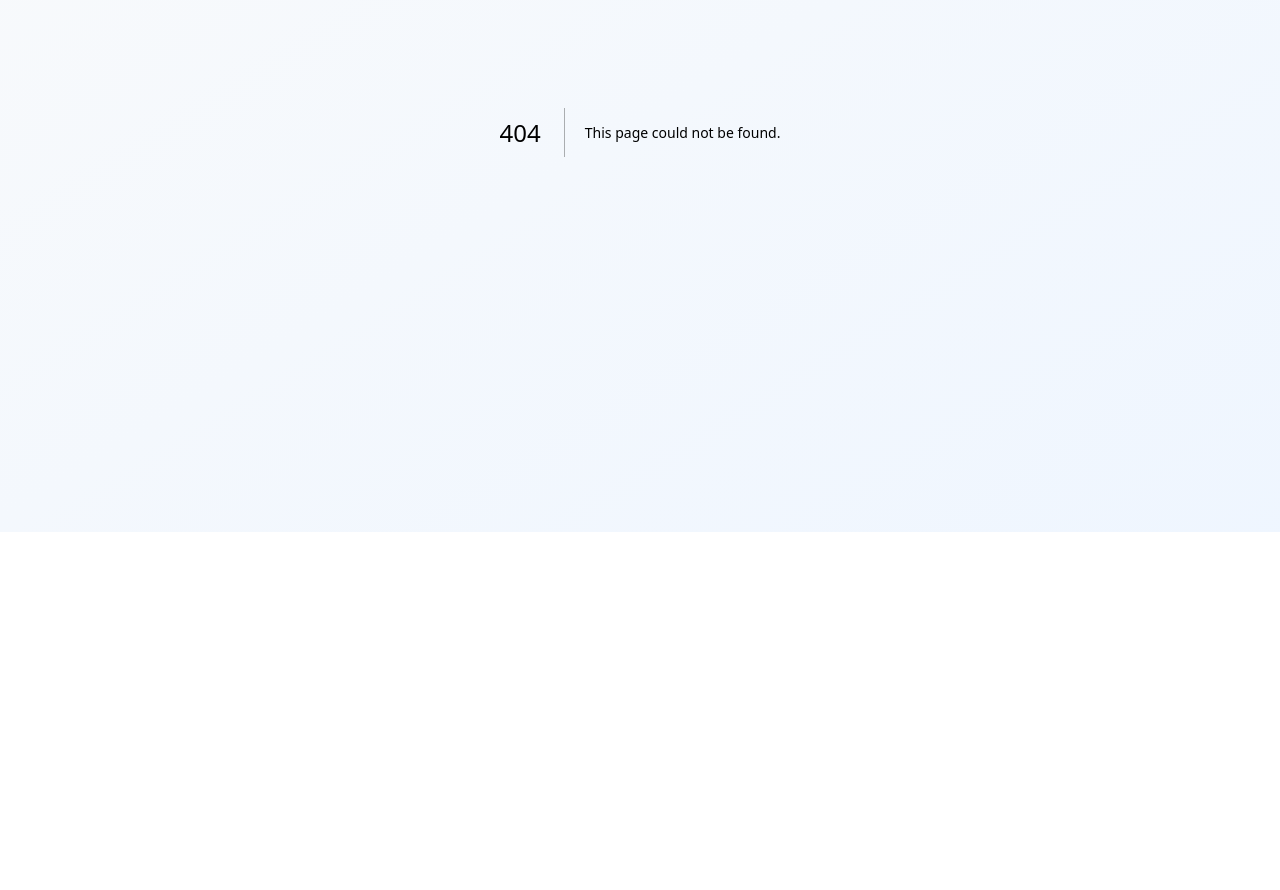
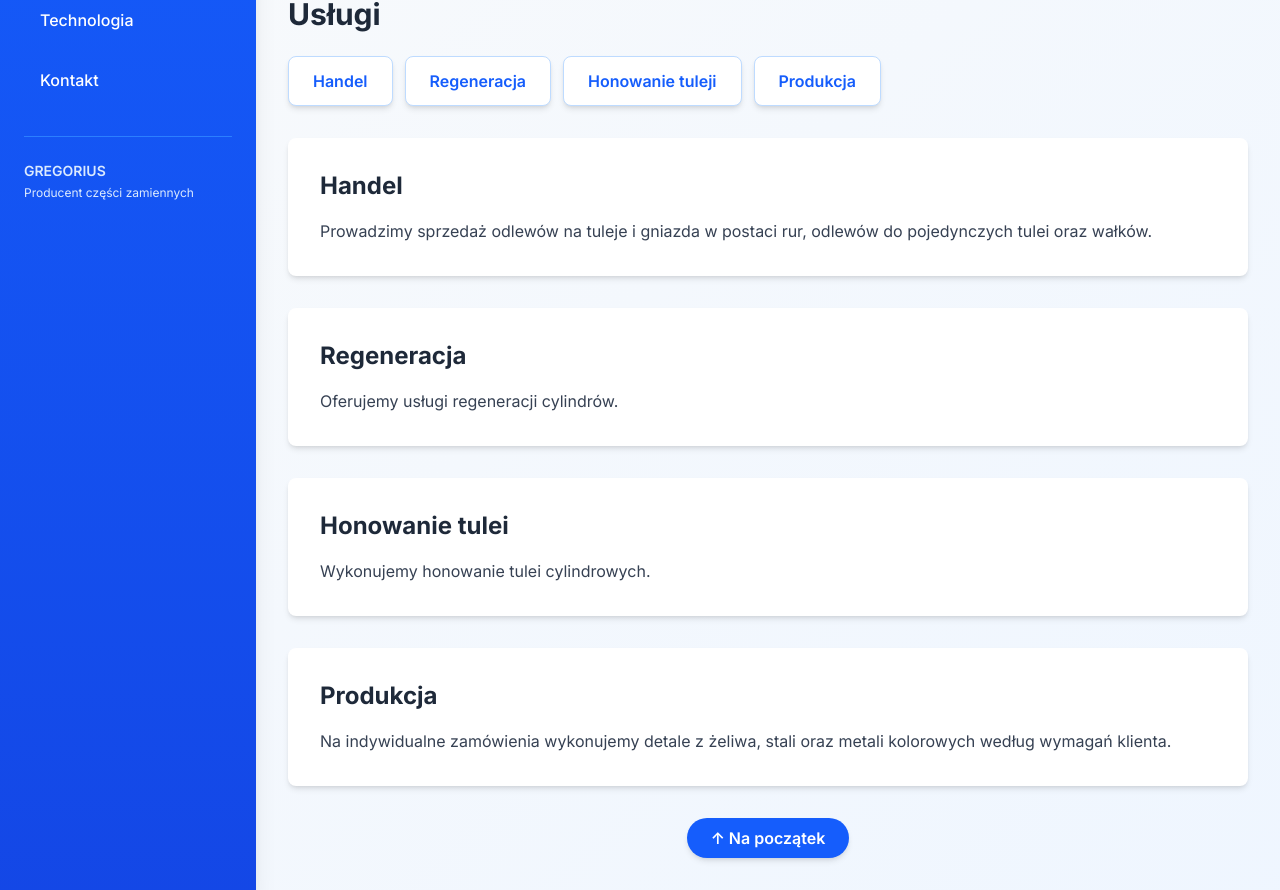
Before and after one commit to Brylson123/Next-js-Gregorius, a Next.js app: page /uslugi in a window 1280 px wide. Before the commit this address had no page. Shown: the part 268-1158 px from the top of the page. Before the commit the page ends 800 px from the top, so only its background shows below. Built offline with nearby package versions, Linux system fonts and the light colour scheme.

Commit message:
feat: new improvments

```diff
--- a/src/app/kontakt/page.tsx
+++ b/src/app/kontakt/page.tsx
@@ -16,8 +16,6 @@ export default function Kontakt() {
           <h1 className="text-2xl lg:text-3xl font-bold text-gray-800 mb-6">Kontakt</h1>
 
           <div className="grid grid-cols-1 lg:grid-cols-3 gap-8">
-            <div className="lg:col-span-1 flex">
-              <div className="bg-white rounded-xl shadow-lg p-6 w-full flex flex-col">
             <div className="lg:col-span-1 flex">
               <div className="bg-white rounded-xl shadow-lg p-6 w-full flex flex-col">
                 <h2 className="section-title">Kontakt</h2>
@@ -48,8 +46,6 @@ export default function Kontakt() {
               </div>
             </div>
 
-            <div className="lg:col-span-2 flex">
-              <div className="bg-white rounded-xl shadow-lg p-6 w-full">
             <div className="lg:col-span-2 flex">
               <div className="bg-white rounded-xl shadow-lg p-6 w-full">
                 <h2 className="section-title">Wyślij wiadomość</h2>
--- a/src/app/layout.tsx
+++ b/src/app/layout.tsx
@@ -6,7 +6,7 @@ const inter = Inter({ subsets: ['latin'] })
 
 export const metadata: Metadata = {
   title: 'GREGORIUS - Producent tulei cylindrowych i gniazd zaworowych',
-  description: 'GREGORIUS - uznany producent części zamiennych do silników spalinowych. Specjalizujemy się w tulejach cylindrowych, gniazdach zaworowych i prowadnicach zaworowych.',
+  description: 'GREGORIUS - uznany producent części zamiennych do silników spalinowych. Specjalizujemy się w tulejach cylindrowych i gniazdach zaworowych.',
   keywords: 'tuleje cylindrowe, gniazda zaworowe, części zamienne, silniki spalinowe, GREGORIUS',
 }
 
--- a/src/app/produkty/page.tsx
+++ b/src/app/produkty/page.tsx
@@ -37,8 +37,7 @@ export default function Produkty() {
           <div className="mb-8">
             <p className="content-text text-lg">
               GREGORIUS to uznany producent części zamiennych do silników spalinowych,
-              specjalizujący się w wysokiej jakości tulejach cylindrowych, gniazdach zaworowych
-              i prowadnicach zaworowych.
+              specjalizujący się w wysokiej jakości tulejach cylindrowych i gniazdach zaworowych.
             </p>
           </div>
 
--- a/src/app/technologia/page.tsx
+++ b/src/app/technologia/page.tsx
@@ -27,9 +27,8 @@ export default function Technologia() {
               <div>
                 <h3 className="text-xl font-semibold text-gray-800 mb-3">1. Materiały</h3>
                 <p className="content-text">
-                  Materiały pochodzą od renomowanych dostawców z długimi tradycjami na krajowym
-                  rynku motoryzacyjnym. Odlewy żeliwne do tulei cylindrowych, gniazd zaworowych
-                  i prowadnic zaworowych produkowane są zgodnie z odpowiednimi normami branżowymi.
+                  Materiały pochodzą od firmy MAHLE Polska z Krotoszyna. Odlewy żeliwne do tulei cylindrowych, gniazd zaworowych
+                  produkowane są zgodnie z odpowiednimi normami branżowymi.
                 </p>
               </div>
 
--- /dev/null
+++ b/src/app/uslugi/page.tsx
@@ -0,0 +1,61 @@
+import Header from '@/components/Header'
+import Navigation from '@/components/Navigation'
+
+export default function Sprzedaz() {
+  return (
+    <div className="flex min-h-screen">
+      <Navigation />
+
+      <main className="flex-1 lg:ml-0 ml-0 p-4 lg:p-8 pt-16 lg:pt-8">
+        <Header />
+
+        <div className="mt-6 lg:mt-8">
+          <h1 className="text-2xl lg:text-3xl font-bold text-gray-800 mb-6">Usługi</h1>
+
+          <div className="flex flex-col lg:flex-row gap-3 mb-6 lg:mb-8">
+            <a href="#handel" className="flex items-center justify-center text-sm lg:text-base text-blue-600 hover:text-blue-700 font-semibold py-3 px-6 rounded-lg border border-blue-200 hover:border-blue-300 bg-white hover:bg-blue-50 shadow-md hover:shadow-lg transition-all duration-200 w-full lg:w-auto">Handel</a>
+            <a href="#regeneracja" className="flex items-center justify-center text-sm lg:text-base text-blue-600 hover:text-blue-700 font-semibold py-3 px-6 rounded-lg border border-blue-200 hover:border-blue-300 bg-white hover:bg-blue-50 shadow-md hover:shadow-lg transition-all duration-200 w-full lg:w-auto">Regeneracja</a>
+            <a href="#honowanie" className="flex items-center justify-center text-sm lg:text-base text-blue-600 hover:text-blue-700 font-semibold py-3 px-6 rounded-lg border border-blue-200 hover:border-blue-300 bg-white hover:bg-blue-50 shadow-md hover:shadow-lg transition-all duration-200 w-full lg:w-auto">Honowanie tuleji</a>
+            <a href="#produkcja" className="flex items-center justify-center text-sm lg:text-base text-blue-600 hover:text-blue-700 font-semibold py-3 px-6 rounded-lg border border-blue-200 hover:border-blue-300 bg-white hover:bg-blue-50 shadow-md hover:shadow-lg transition-all duration-200 w-full lg:w-auto">Produkcja</a>
+          </div>
+
+          <div className="space-y-6 lg:space-y-8">
+            <section id="handel" className="bg-white rounded-lg shadow-md p-6 lg:p-8">
+              <h2 className="text-xl lg:text-2xl font-bold text-gray-800 mb-4">Handel</h2>
+              <p className="text-gray-700 leading-relaxed">
+                Prowadzimy sprzedaż odlewów na tuleje i gniazda w postaci rur, odlewów do pojedynczych tulei oraz wałków.
+              </p>
+            </section>
+
+            <section id="regeneracja" className="bg-white rounded-lg shadow-md p-6 lg:p-8">
+              <h2 className="text-xl lg:text-2xl font-bold text-gray-800 mb-4">Regeneracja</h2>
+              <p className="text-gray-700 leading-relaxed">
+                Oferujemy usługi regeneracji cylindrów.
+              </p>
+            </section>
+
+            <section id="honowanie" className="bg-white rounded-lg shadow-md p-6 lg:p-8">
+              <h2 className="text-xl lg:text-2xl font-bold text-gray-800 mb-4">Honowanie tulei</h2>
+              <p className="text-gray-700 leading-relaxed">
+                Wykonujemy honowanie tulei cylindrowych.
+              </p>
+            </section>
+
+            <section id="produkcja" className="bg-white rounded-lg shadow-md p-6 lg:p-8">
+              <h2 className="text-xl lg:text-2xl font-bold text-gray-800 mb-4">Produkcja</h2>
+              <p className="text-gray-700 leading-relaxed">
+                Na indywidualne zamówienia wykonujemy detale z żeliwa, stali oraz metali kolorowych według wymagań klienta.
+              </p>
+            </section>
+          </div>
+
+          <div className="mt-6 lg:mt-8 text-center">
+            <a href="#top" className="inline-block bg-blue-600 hover:bg-blue-700 text-white font-semibold py-2 px-6 rounded-full transition-colors duration-200 shadow-md hover:shadow-lg">
+              ↑ Na początek
+            </a>
+          </div>
+        </div>
+      </main>
+    </div>
+  )
+}
--- a/src/components/Navigation.tsx
+++ b/src/components/Navigation.tsx
@@ -6,6 +6,7 @@ import { useState } from 'react'
 const navigationItems = [
   { href: '/', label: 'O firmie' },
   { href: '/produkty', label: 'Produkty' },
+  { href: '/uslugi', label: 'Usługi' },
   { href: '/technologia', label: 'Technologia' },
   { href: '/kontakt', label: 'Kontakt' },
 ]
```
